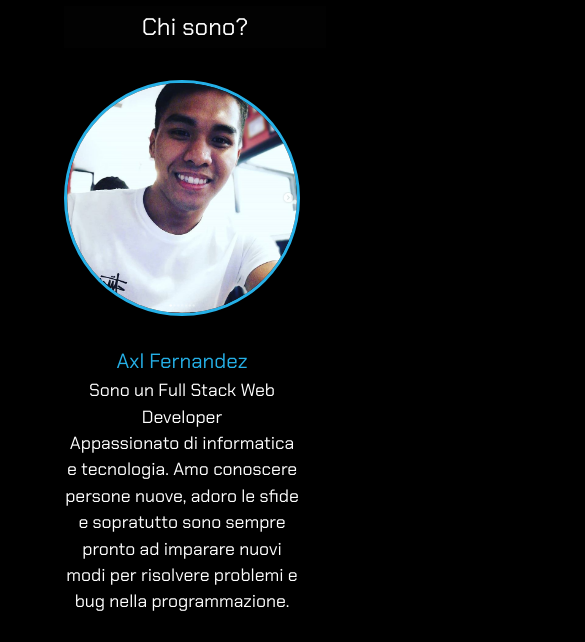
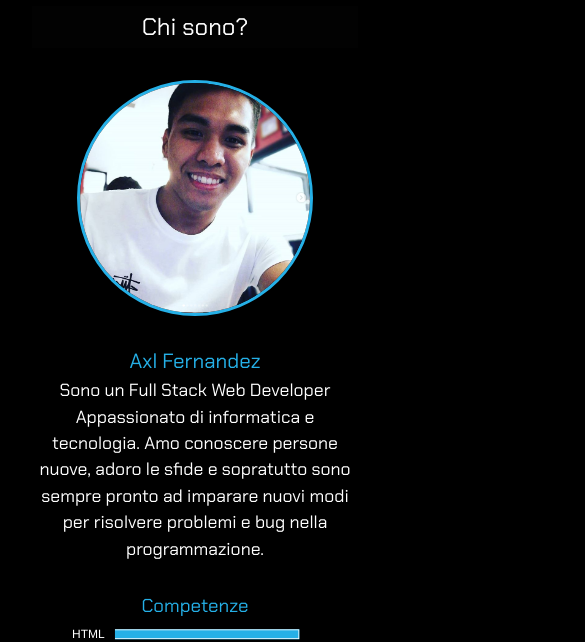
Before and after one commit to vonaxl/axl-portfolio, a website: page dist/about.html in a window 390 px wide. Shown: the part 146-788 px from the top of the page, 585 px wide, since content can reach past the window. Drawn offline with nearby package versions, Linux system fonts and the light colour scheme.

Commit message:
fixed chart js canva responsiveness

```diff
--- a/scss/_mobile.scss
+++ b/scss/_mobile.scss
@@ -6,6 +6,10 @@
   .projects {
     grid-template-columns: repeat(5, 1fr);
   }
+  // about page
+  // .about-info {
+  //   // grid-template-columns: repeat(2, 1fr);
+  // }
 }
 // Desktop & Laptop
 @include mediaLg {
@@ -14,6 +18,13 @@
   }
   .projects {
     grid-template-columns: repeat(4, 1fr);
+  }
+  .about-info {
+    grid-template-areas:
+      "bioimage bio"
+      "skills job1"
+      "job2 job3";
+    grid-template-columns: repeat(2, 1fr);
   }
 }
 // Tables
@@ -26,6 +37,7 @@
       }
     }
   }
+
   .bio-image {
     width: 300px !important;
   }
@@ -68,6 +80,7 @@
     grid-template-areas:
       "bioimage"
       "bio"
+      "skills"
       "job1"
       "job2"
       "job3";
@@ -79,9 +92,19 @@
 }
 // Smartphones
 @include mediaSm {
-  main h1 {
-    padding-top: 10vh;
+  main {
+    padding: 0 2rem;
+    h1 {
+      padding-top: 10vh;
+    }
+    &#about {
+      #myChart {
+        width: 100%;
+        // min-height: 20vh;
+      }
+    }
   }
+
   #contact {
     .boxes {
       div {
--- a/scss/main.scss
+++ b/scss/main.scss
@@ -74,6 +74,8 @@ main {
 }
 
 .about-info {
+  justify-items: center;
+  align-items: center;
   display: grid;
   grid-gap: 30px;
   grid-template-areas:
```
Also changed, not shown: dist/about.html, dist/css/main.css, dist/js/main.js.
